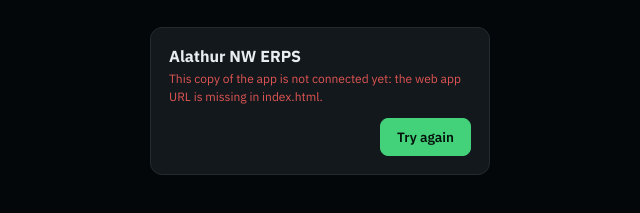
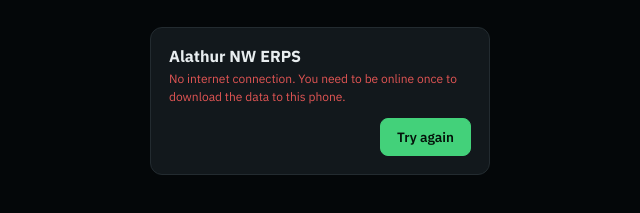
Before and after one commit to Sagas1991/Alathur-BTS-ERPS-Data, a plain HTML site: page index.html in a window 1280 px wide. Shown: the part 299-512 px from the top of the page, 320-960 px from the left. Drawn offline with Linux system fonts and the light colour scheme; no server answers.

Commit message:
index.html

```diff
--- a/index.html
+++ b/index.html
@@ -559,7 +559,7 @@
   // ====== CONNECTION SETTING ======================================
   // Paste the "Web app" URL of the deployment that has access set to
   // "Anyone". It ends with /exec.
-  var API_URL = 'PASTE_YOUR_WEB_APP_URL_HERE';
+  var API_URL = 'https://script.google.com/macros/s/AKfycbzV8Rod3eDqkVp7FWZZDmPhCKfv0UXSF6fqkiE77gnPBkRH8pgWXsScLyfeGXReiImd/exec';
   // =================================================================
 
   var SYNC_KEY = 'erpsLastSync';
```
